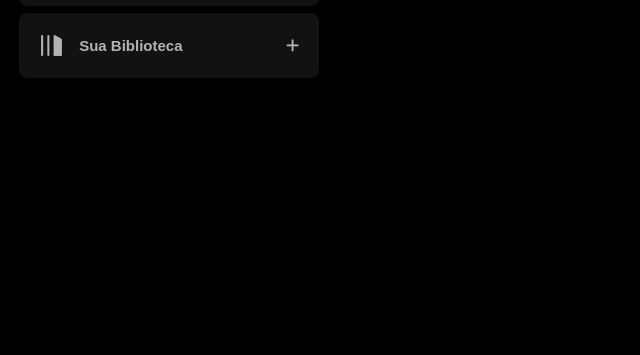
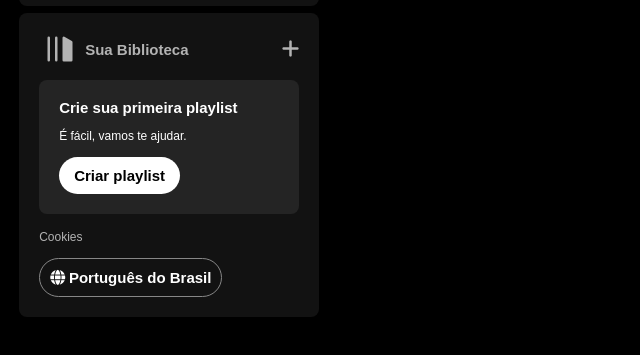
Before and after one commit to ABeatrizSC/spotify, a plain HTML site: page index.html in a window 1280 px wide. Shown: the part 145-500 px from the top of the page, without its empty margins (0-640 px from the left). Drawn offline with Linux system fonts and the light colour scheme.

Commit message:
Aula 02 - ESTILO AVANÇADO E POSICIONAMENTO: TRANSFORMANDO LAYOUTS
Finalização da estrutura HTML e CSS do sidebar: container-library, cookies e languages.

```diff
--- a/index.html
+++ b/index.html
@@ -4,7 +4,7 @@
     <meta charset="UTF-8">
     <meta name="viewport" content="width=device-width, initial-scale=1.0">
     <meta name="description" content="Projeto página réplica do Spotify feita durante o evento Imersão Front-End da Alura.">
-    <title>Spotify Imersão</title>
+    <title>Spotify - Imersão Front-End</title>
     <link rel="shortcut icon" href="assets/icons/favicon.png" type="image/x-icon">
     <link rel="stylesheet" href="reset.css">
     <link rel="stylesheet" href="style.css">
@@ -34,19 +34,42 @@
                 </li>
             </ul>
         </nav>
-        <nav class="sidebar__navigation">
-            <ul class="library-list">
-                <li class="library-list__li">
-                    <a class="li__a" href="">
-                        <svg data-encore-id="icon" role="img" aria-hidden="true" viewBox="0 0 24 24" class="Svg-sc-ytk21e-0 bneLcE">
-                            <path d="M3 22a1 1 0 0 1-1-1V3a1 1 0 0 1 2 0v18a1 1 0 0 1-1 1zM15.5 2.134A1 1 0 0 0 14 3v18a1 1 0 0 0 1 1h6a1 1 0 0 0 1-1V6.464a1 1 0 0 0-.5-.866l-6-3.464zM9 2a1 1 0 0 0-1 1v18a1 1 0 1 0 2 0V3a1 1 0 0 0-1-1z"></path>
-                        </svg>
-                        <span>Sua Biblioteca</span>
-                    </a>
-                    <span class="fa-solid fa-plus"></span>
-                </li>
-            </ul>
-        </nav>
+        <div class="container-library">
+            <div class="container-library__content">
+                <button class="library__button">
+                    <svg data-encore-id="icon" role="img" aria-hidden="true" viewBox="0 0 24 24" class="Svg-sc-ytk21e-0 bneLcE">
+                        <path d="M3 22a1 1 0 0 1-1-1V3a1 1 0 0 1 2 0v18a1 1 0 0 1-1 1zM15.5 2.134A1 1 0 0 0 14 3v18a1 1 0 0 0 1 1h6a1 1 0 0 0 1-1V6.464a1 1 0 0 0-.5-.866l-6-3.464zM9 2a1 1 0 0 0-1 1v18a1 1 0 1 0 2 0V3a1 1 0 0 0-1-1z"></path>
+                    </svg>
+                    <span>Sua Biblioteca</span>
+                </button>
+                <span class="fa-solid fa-plus"></span>
+            </div>
+
+            <section class="section-playlist">
+                <div class="section-playlist__content">
+                    <span class="text title">
+                        Crie sua primeira playlist
+                    </span>
+                    <span class="text subtitle">
+                        É fácil, vamos te ajudar.
+                    </span>
+                    <button class="section-playlist__button">
+                        <span>Criar playlist</span>
+                    </button>
+                </div>
+            </section>
+
+            <div class="cookies">
+                <a href="">Cookies</a>
+            </div>
+
+            <div class="languages">
+                <button class="languages__button">
+                    <span class="fa fa-globe"></span>
+                    <span>Português do Brasil</span>
+                </button>
+            </div>
+        </div>
     </div>
 </body>
 </html>
--- a/style.css
+++ b/style.css
@@ -5,6 +5,11 @@ html {
 
 body {
     background-color: #000;
+}
+
+button {
+    border: 0px;
+    cursor: pointer;
 }
 
 /* Temporário */
@@ -16,7 +21,7 @@ span {
     width: 300px;
     padding: 1.2rem;
     display: flex;
-    flex-flow: column;
+    flex-direction: column;
     gap: 7px;
     position: fixed;
     top: 0;
@@ -28,7 +33,7 @@ span {
     border-radius: 8px;
     padding: 20px;
     display: flex;
-    flex-flow: column;
+    flex-direction: column;
     gap: 20px;
 }
 
@@ -44,7 +49,7 @@ span {
 
 .sidebar nav ul {
     display: flex;
-    flex-flow: column;
+    flex-direction: column;
     gap: 15px;
 }
 
@@ -57,23 +62,105 @@ span {
     gap: 15px;
 }
 
-.library-list__li {
+.container-library {
+    background-color: #121212;
+    border-radius: 8px;
+    padding: 20px;
+    color: #b3b3b3;
+    font-size: 14px;
+    font-weight: 600;
+    display: flex;
+    flex-direction: column;
+    justify-content: space-between;
+    gap: 15px;
+}
+
+.container-library .container-library__content {
     display: flex;
     align-items: center;
     justify-content: space-between;
 }
 
-.library-list__li > span {
+.container-library .library__button {
+    background-color: transparent;
     color: #b3b3b3;
+    font-size: 14px;
+    font-weight: 700;
+    text-align: center;
+    display: flex;
+    align-items: center;
+    gap: 10px;
 }
 
-.li__a {
-   display: flex;
-   align-items: center;
-   gap: 10px;
+.container-library .library__button svg {
+   width: 30px;
+   fill: #b3b3b3;
 }
 
-svg {
-    width: 25px;
-    fill: #b3b3b3;
+.container-library .fa-plus {
+    font-size: 20px;
 }
+
+.section-playlist {
+    background-color: #242424;
+    padding: 20px;
+    border-radius: 8px;
+    font-size: 14px;
+    font-weight: 600;
+    display: flex;
+    align-items: flex-start;
+    justify-content: space-between;
+}
+
+.section-playlist .section-playlist__content {
+    display: flex;
+    flex-direction: column;
+    gap: 15px;
+}
+
+.section-playlist__content .text {
+    color: #fff;
+}
+
+.section-playlist__content .title {
+    font-weight: 700;
+}
+
+.section-playlist__content .subtitle {
+    font-weight: 500;
+    font-size: 12px;
+}
+
+.section-playlist__content .section-playlist__button {
+    width: fit-content;
+    background-color: #fff;
+    padding: 10px 15px;
+    border-radius: 20px;
+    color: #000;
+    font-size: 20px;
+    font-weight: 700;
+    display: flex;
+    justify-content: center;
+}
+
+.sidebar .cookies a {
+    color: #b3b3b3;
+    font-size: 12px;
+    font-weight: 500;
+    text-decoration: none;
+}
+
+.sidebar .cookies a:hover {
+    text-decoration: underline;
+}
+
+.languages .languages__button {
+    width: fit-content;
+    background-color: transparent;
+    border: 1px solid #878787;
+    color: #fff;
+    font-weight: bold;
+    padding: 10px;
+    border-radius: 20px;
+    align-items: center;
+}
```
